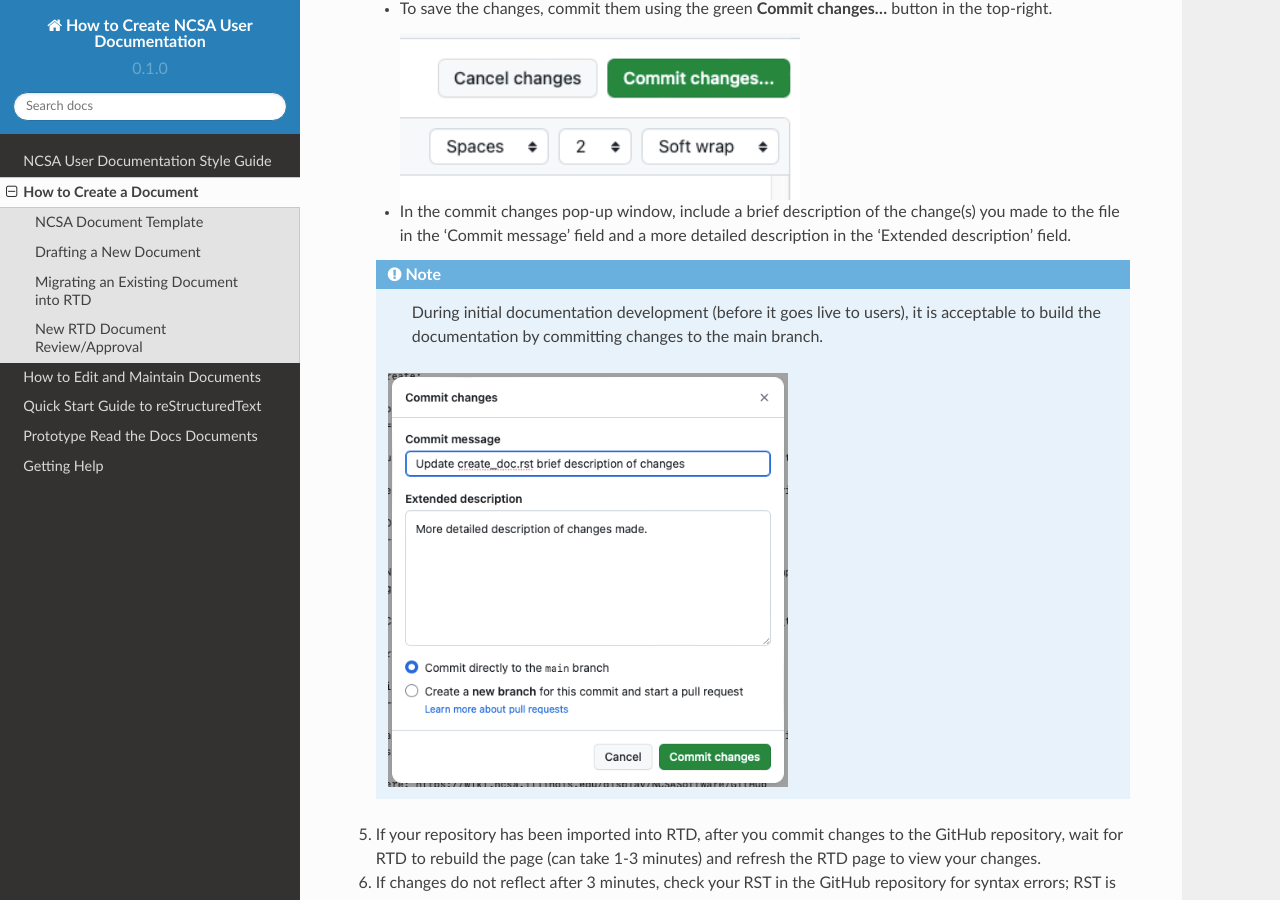
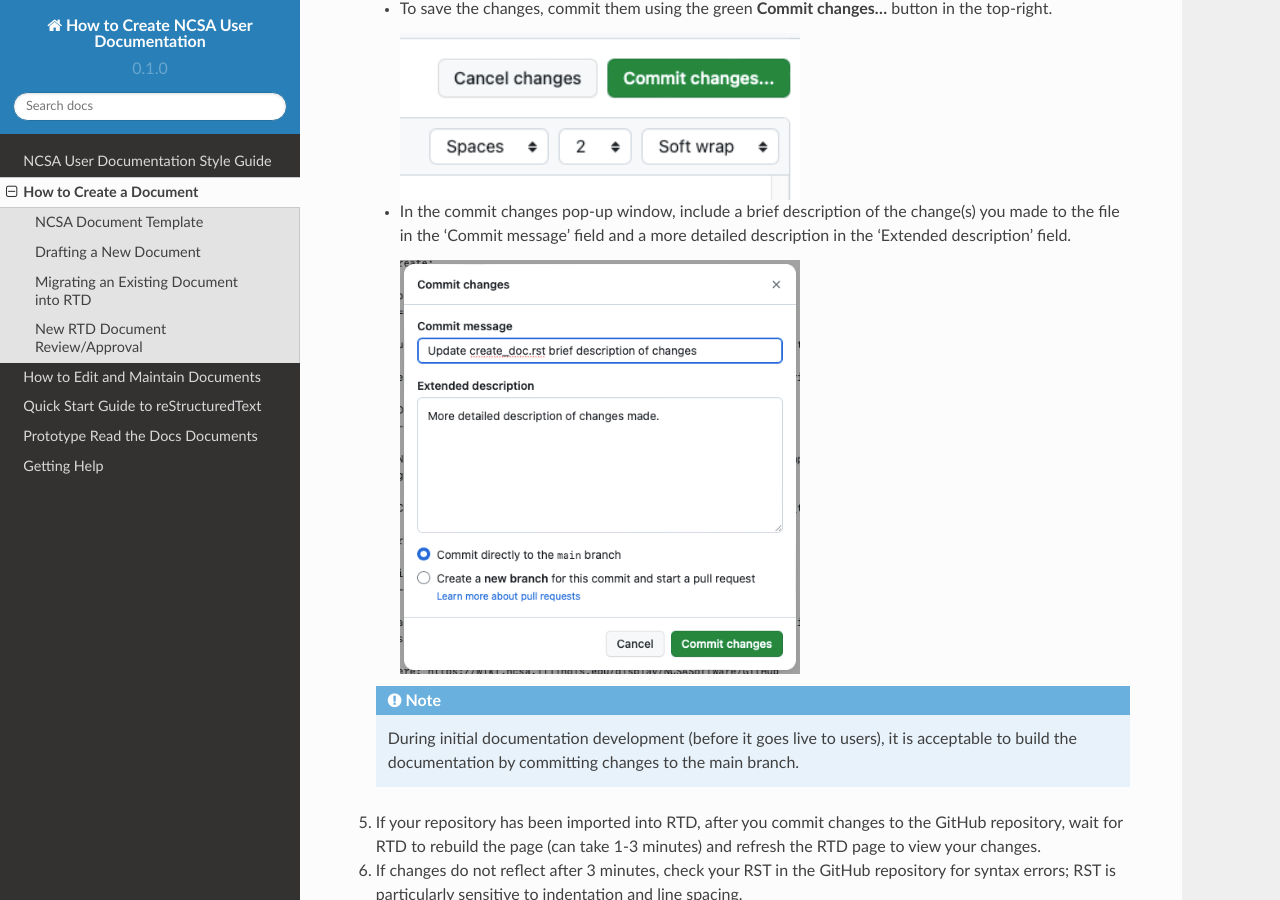
Before and after one commit to lhelms2/howto_rtd, a Sphinx documentation site: the page built from docs/source/create_doc.rst, in a window 1280 px wide and 900 px high, scrolled down 1050 px. Built offline with Sphinx 7.4.7 and the Read the Docs theme 2.0.0, drawn with Linux system fonts in a browser that asks for light colours.

Commit message:
Update create_doc.rst fixing image in note

```diff
--- a/docs/source/create_doc.rst
+++ b/docs/source/create_doc.rst
@@ -50,13 +50,13 @@ The expectation is that new documentation will have at least one editorial revie
 
    - In the commit changes pop-up window, include a brief description of the change(s) you made to the file in the 'Commit message' field and a more detailed description in the 'Extended description' field.
 
+     .. image:: images/commit-pop-up.png
+         :alt: GitHub commit changes pop-up window
+         :width: 400
+
    .. note::
 
       During initial documentation development (before it goes live to users), it is acceptable to build the documentation by committing changes to the main branch.
-
-    .. image:: images/commit-pop-up.png
-         :alt: GitHub commit changes pop-up window
-         :width: 400
 
 5. If your repository has been imported into RTD, after you commit changes to the GitHub repository, wait for RTD to rebuild the page (can take 1-3 minutes) and refresh the RTD page to view your changes.
 6. If changes do not reflect after 3 minutes, check your RST in the GitHub repository for syntax errors; RST is particularly sensitive to indentation and line spacing.
```
